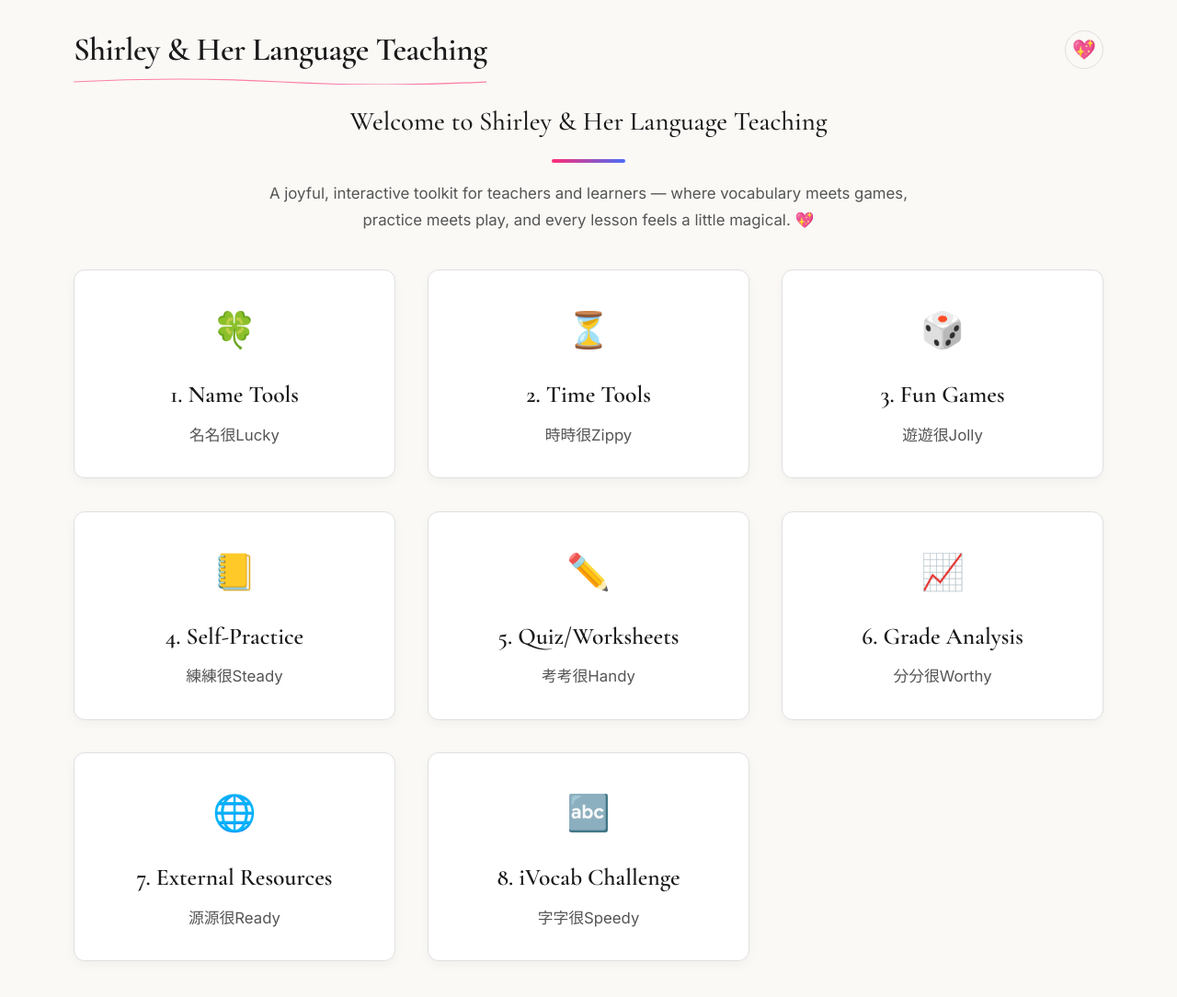
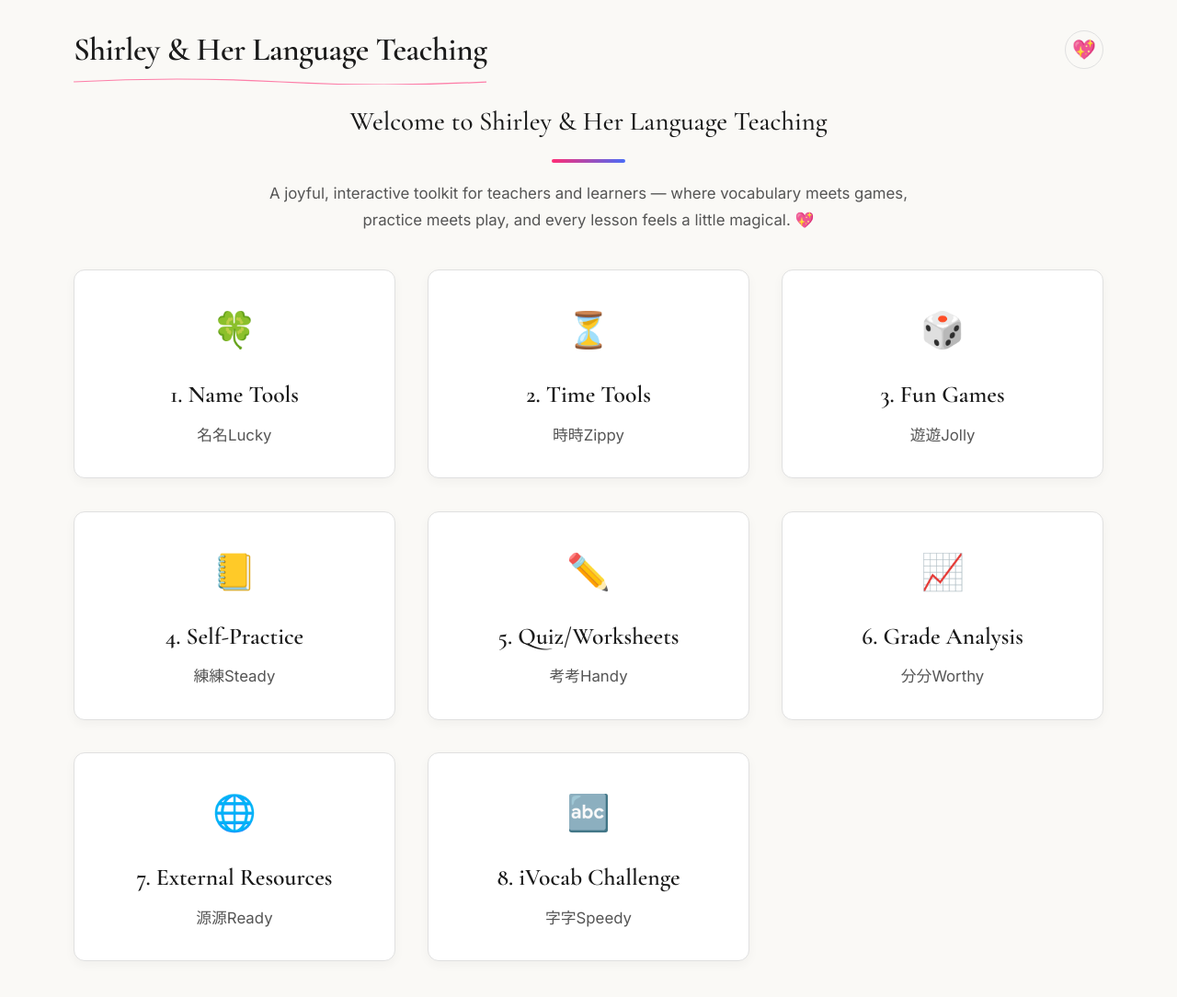
Before and after one commit to DuCJ-creator/shirley-secret-tools, a plain HTML site: page index.html in a window 1280 px wide. Shown: the whole page at 92% size. Drawn offline with nearby package versions, Linux system fonts and the light colour scheme.

Commit message:
Update index.html

```diff
--- a/index.html
+++ b/index.html
@@ -203,42 +203,42 @@
     <a href="/shirley-secret-tools/name-tools/" class="category-card">
       <span class="icon">🍀</span>
       <h2>1. Name Tools</h2>
-      <div class="subtitle">名名很Lucky</div>
+      <div class="subtitle">名名Lucky</div>
     </a>
     <a href="/shirley-secret-tools/time-tools/" class="category-card">
       <span class="icon">⏳</span>
       <h2>2. Time Tools</h2>
-      <div class="subtitle">時時很Zippy</div>
+      <div class="subtitle">時時Zippy</div>
     </a>
     <a href="/shirley-secret-tools/fun-games/" class="category-card">
       <span class="icon">🎲</span>
       <h2>3. Fun Games</h2>
-      <div class="subtitle">遊遊很Jolly</div>
+      <div class="subtitle">遊遊Jolly</div>
     </a>
     <a href="/shirley-secret-tools/self-practice/" class="category-card">
       <span class="icon">📒</span>
       <h2>4. Self-Practice</h2>
-      <div class="subtitle">練練很Steady</div>
+      <div class="subtitle">練練Steady</div>
     </a>
     <a href="/shirley-secret-tools/quiz-worksheets/" class="category-card">
       <span class="icon">✏️</span>
       <h2>5. Quiz/Worksheets</h2>
-      <div class="subtitle">考考很Handy</div>
+      <div class="subtitle">考考Handy</div>
     </a>
     <a href="/shirley-secret-tools/grade-analysis/" class="category-card">
       <span class="icon">📈</span>
       <h2>6. Grade Analysis</h2>
-      <div class="subtitle">分分很Worthy</div>
+      <div class="subtitle">分分Worthy</div>
     </a>
     <a href="/shirley-secret-tools/external-resources/" class="category-card">
       <span class="icon">🌐</span>
       <h2>7. External Resources</h2>
-      <div class="subtitle">源源很Ready</div>
+      <div class="subtitle">源源Ready</div>
     </a>
     <a href="/shirley-secret-tools/ivocab-challenge/" class="category-card">
       <span class="icon">🔤</span>
       <h2>8. iVocab Challenge</h2>
-      <div class="subtitle">字字很Speedy</div>
+      <div class="subtitle">字字Speedy</div>
     </a>
   </div>
 
```
